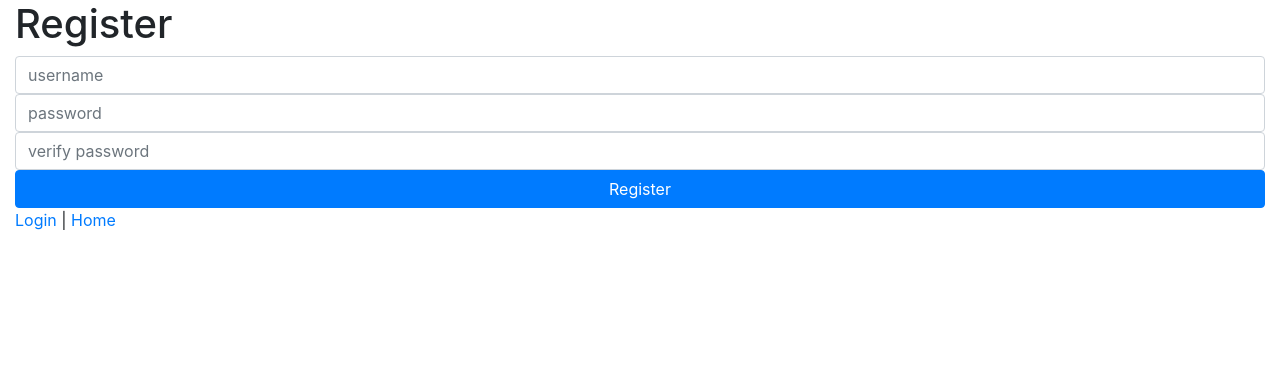
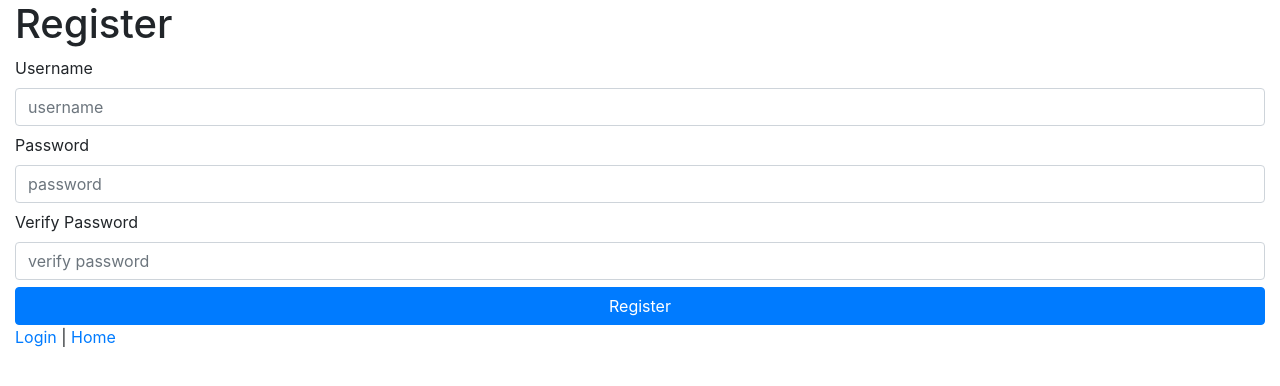
Before and after one commit to russiaayya/webdev-summer2-angular-rabp, an Angular app: page /register in a window 1280 px wide. Shown: the top 386 px of the page. Built offline with nearby package versions, Linux system fonts and the light colour scheme.

Commit message:
added labels to login and register and disable username in profile

```diff
--- a/src/app/login/login.component.css
+++ b/src/app/login/login.component.css
@@ -0,0 +1,3 @@
+.form-control {
+  margin-bottom: 7px;
+}
--- a/src/app/login/login.component.html
+++ b/src/app/login/login.component.html
@@ -1,11 +1,15 @@
 <div class="container-fluid">
   <h1>Login</h1>
 
+  <label for="username">Username</label>
   <input [(ngModel)]="username"
          placeholder="username"
+         id="username"
          class="form-control"/>
+  <label for="password">Password</label>
   <input [(ngModel)]="password"
          placeholder="password"
+         id="password"
          type="password"
          class="form-control"/>
   <button (click)="login(username, password)"
--- a/src/app/profile/profile.component.html
+++ b/src/app/profile/profile.component.html
@@ -9,7 +9,8 @@
   <input [(ngModel)]="username"
          placeholder="username"
          class="form-control"
-         id="username"/>
+         id="username"
+         disabled/>
     <label for="firstName">First Name</label>
   <input [(ngModel)]="firstName"
          placeholder="First Name"
--- a/src/app/register/register.component.css
+++ b/src/app/register/register.component.css
@@ -0,0 +1,3 @@
+.form-control {
+  margin-bottom: 7px;
+}
--- a/src/app/register/register.component.html
+++ b/src/app/register/register.component.html
@@ -1,15 +1,21 @@
 <div class="container-fluid">
   <h1>Register</h1>
 
+  <label for="username">Username</label>
   <input [(ngModel)]="username"
          placeholder="username"
+         id="username"
          class="form-control"/>
+  <label for="password">Password</label>
   <input [(ngModel)]="password"
          placeholder="password"
+         id="password"
          type="password"
          class="form-control"/>
+  <label for="password2">Verify Password</label>
   <input [(ngModel)]="password2"
          placeholder="verify password"
+         id="password2"
          type="password"
          class="form-control"/>
   <button (click)="register(username, password, password2)"
```
